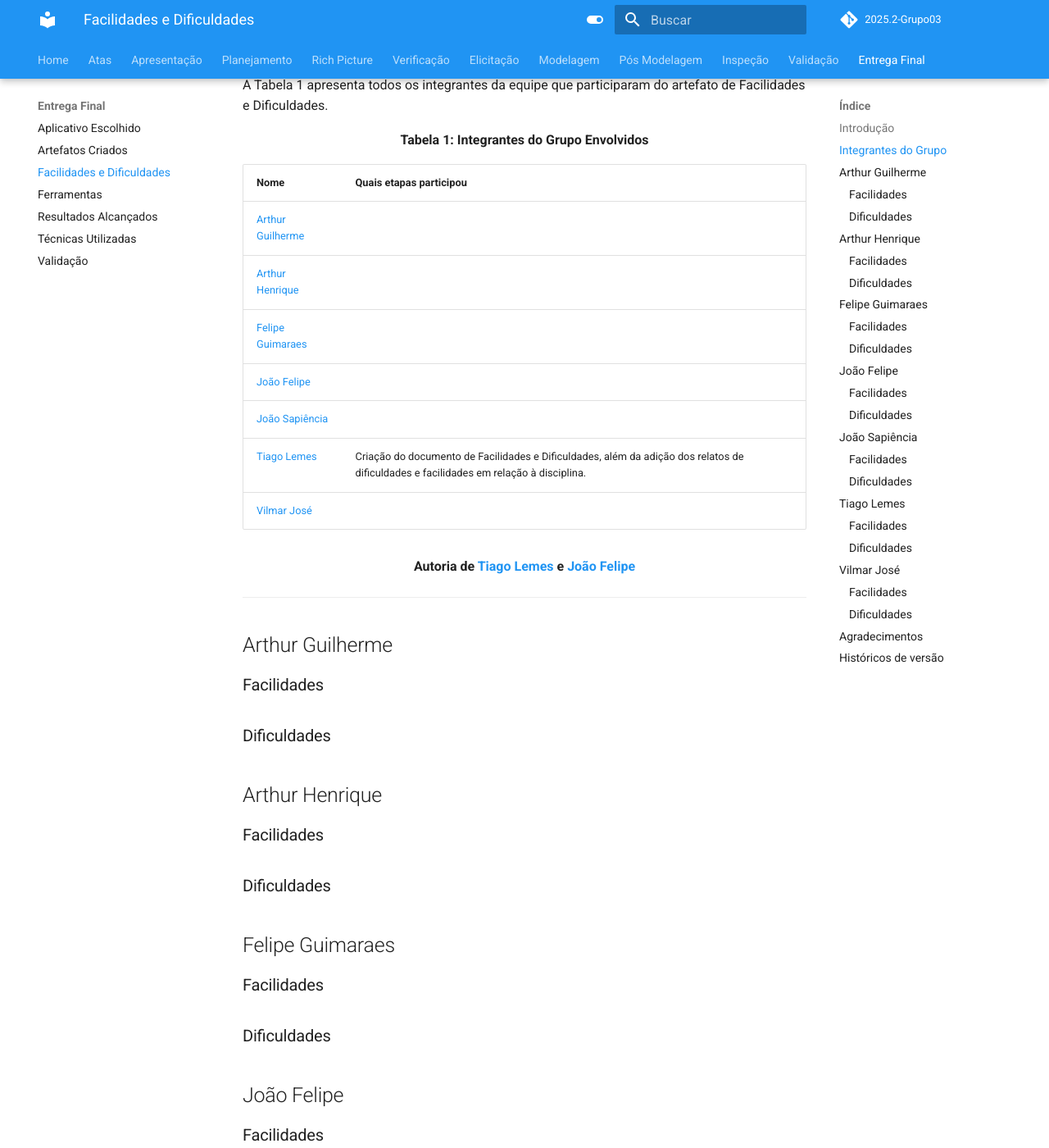
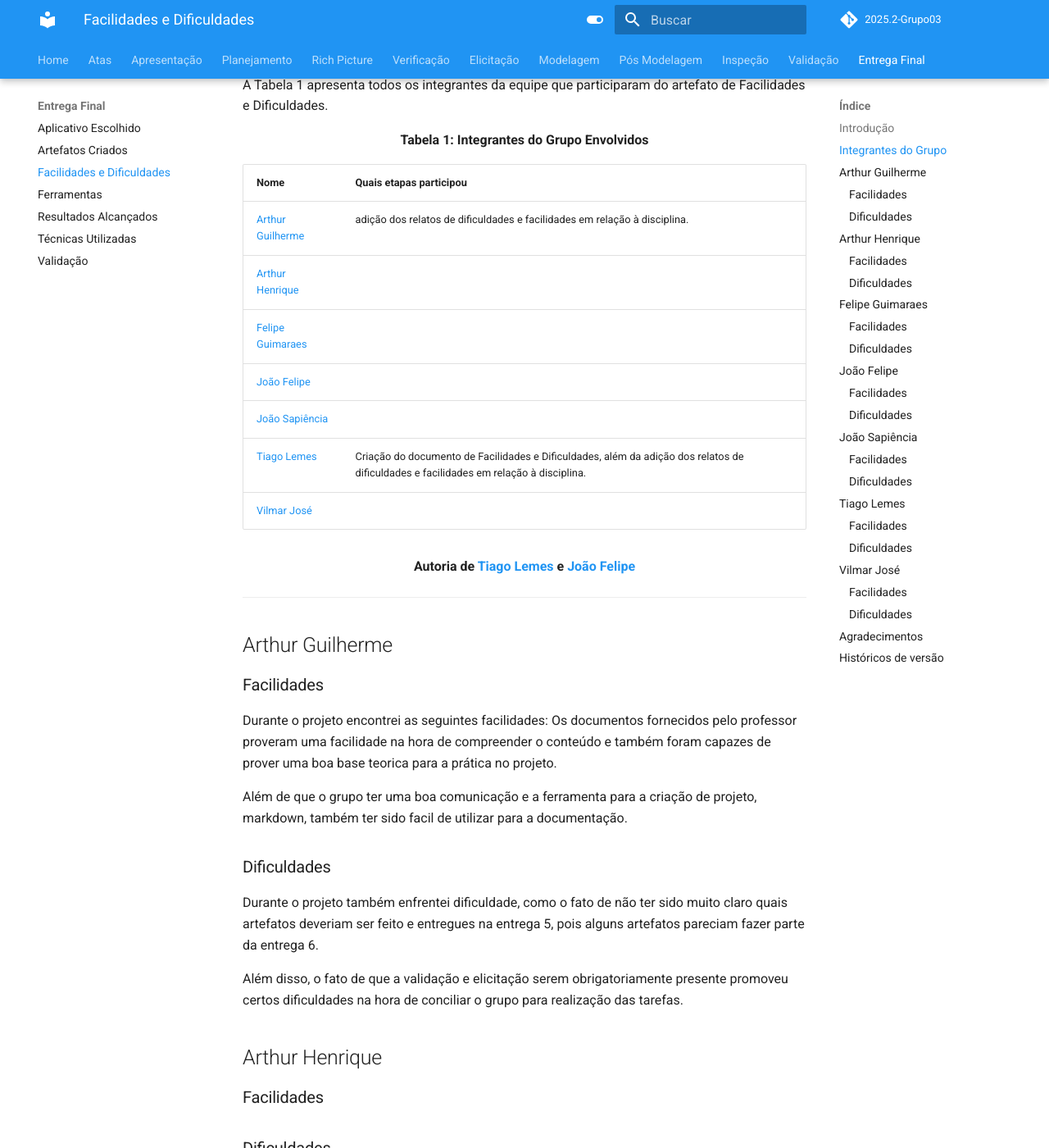
Before and after one commit to Requisitos-de-Software/2025.2-Grupo03, an MkDocs documentation site: the page built from docs/Entrega_Final/facilidades_dificuldades.md, in a window 1280 px wide and 1400 px high, scrolled down 516 px. Shown: the whole window at 82% size. Built offline with MkDocs 1.6.1 and Material for MkDocs 9.7.7, drawn with Linux system fonts in a browser that asks for light colours; comment, search, counter and statistics services are not loaded.

Commit message:
adição de facilidades e dificuldades

```diff
--- a/docs/Entrega_Final/facilidades_dificuldades.md
+++ b/docs/Entrega_Final/facilidades_dificuldades.md
@@ -18,7 +18,7 @@ A Tabela 1 apresenta todos os integrantes da equipe que participaram do artefato
 
 | Nome | Quais etapas participou |
 |---------------------------|---------------------------------------|
-| [Arthur Guilherme](https://github.com/ArthurGuilher62) |  |
+| [Arthur Guilherme](https://github.com/ArthurGuilher62) | adição dos relatos de dificuldades e facilidades em relação à disciplina. |
 | [Arthur Henrique](https://github.com/arthurhvieira1) |  |
 | [Felipe Guimaraes](https://github.com/felipegf1) |  |
 | [João Felipe](https://github.com/MrBolt2005) | |
@@ -34,9 +34,13 @@ A Tabela 1 apresenta todos os integrantes da equipe que participaram do artefato
 ## Arthur Guilherme
 
 ### Facilidades
+Durante o projeto encontrei as seguintes facilidades: Os documentos fornecidos pelo professor proveram uma facilidade na hora de compreender o conteúdo e também foram capazes de prover uma boa base teorica para a prática no projeto.
 
+Além de que o grupo ter uma boa comunicação e a ferramenta para a criação de projeto, markdown, também ter sido facil de utilizar para a documentação.
 ### Dificuldades
+Durante o projeto também enfrentei dificuldade, como o fato de não ter sido muito claro quais artefatos deveriam ser feito e entregues na entrega 5, pois alguns artefatos pareciam fazer parte da entrega 6.
 
+Além disso, o fato de que a validação e elicitação serem obrigatoriamente presente promoveu certos dificuldades na hora de conciliar o grupo para realização das tarefas.
 ## Arthur Henrique
 
 ### Facilidades
```
